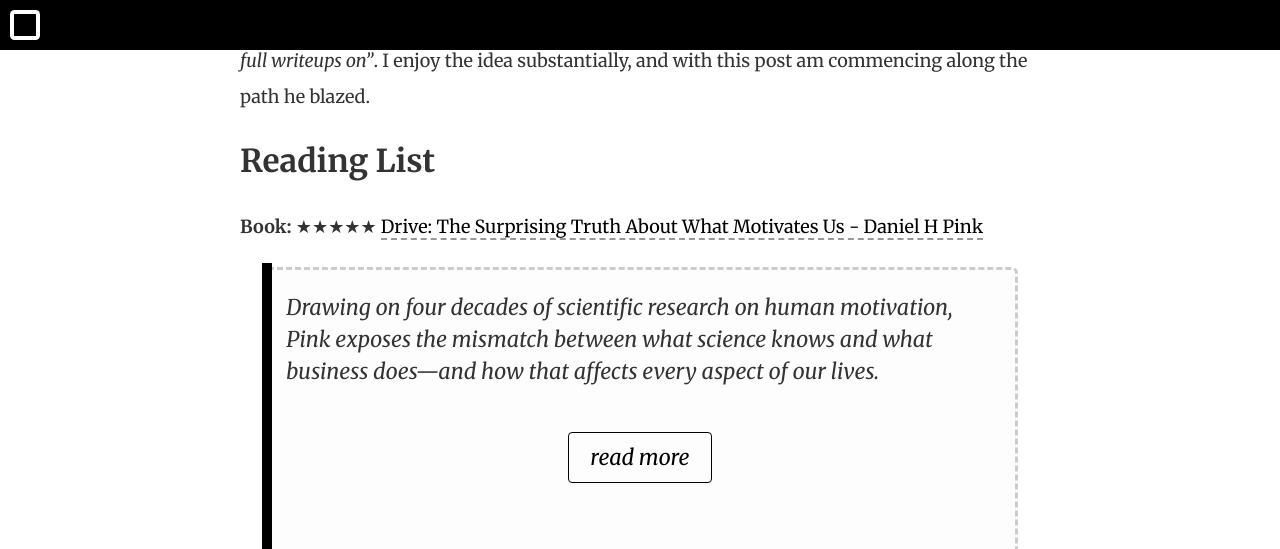
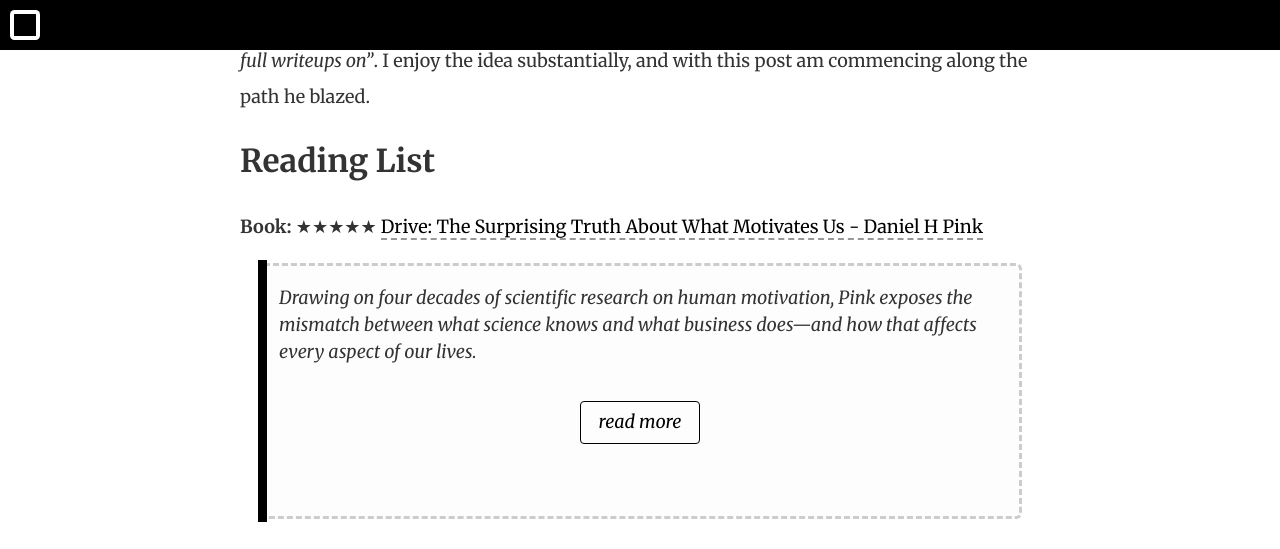
Before and after one commit to awendland/blog, a Jekyll site: the page built from index.html, in a window 1280 px wide and 1400 px high, scrolled down 517 px. Shown: the top 549 px of the window. Built offline with Jekyll 4.4.1, drawn with Linux system fonts in a browser that asks for light colours; nearby versions of some CDN libraries; Markdown is read by kramdown in place of the engine named in the settings; grey boxes are pictures that could not be loaded.

Commit message:
Reduce block quote font size to normal

```diff
--- a/css/less/components/post.less
+++ b/css/less/components/post.less
@@ -80,7 +80,6 @@
         font-style: italic;
         position: relative;
         padding: 1em;
-        font-size: 1.2em;
         color: #333;
         &::before {
             content: "";
--- a/css/main.css
+++ b/css/main.css
@@ -825,7 +825,6 @@
   font-style: italic;
   position: relative;
   padding: 1em;
-  font-size: 1.2em;
   color: #333;
 }
 .post blockquote::before {
```
